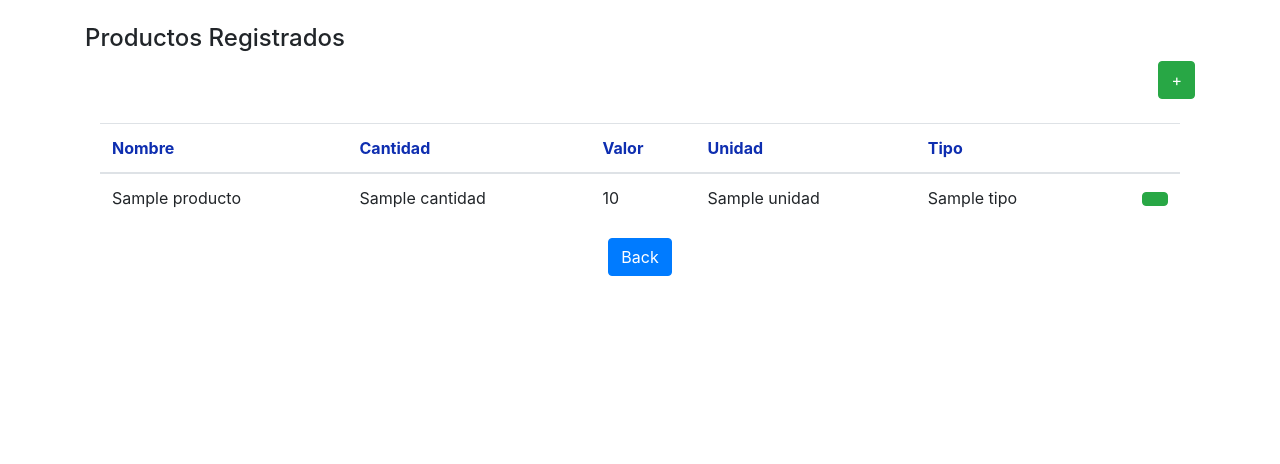
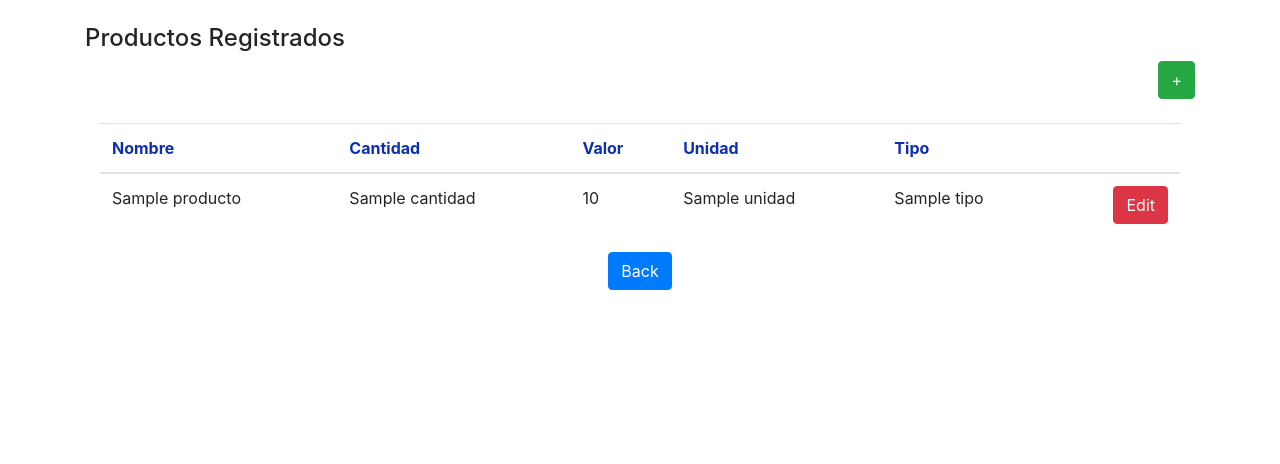
Before and after one commit to Lala341/IoTransit, a Django app: template productos/templates/Producto/productos.html in a window 1280 px wide. Shown: the part 111-575 px from the top of the page. Run offline with Django 3.2, Linux system fonts and the light colour scheme; the template is opened without the code that fills it: most values are stand-ins (such as "Sample title", 1, 10 or a date in 2020); some libraries are stand-ins or nearby versions.

Commit message:
correccionp

```diff
--- a/productos/templates/Producto/productos.html
+++ b/productos/templates/Producto/productos.html
@@ -49,9 +49,8 @@
                             <td>{{ producto.tipo }}</td>
                             <td>
                               <div style="text-align:right;">
-                                  <button type="button" class="btn btn-success waves-effect waves-light"
-                                          onClick=" window.location.href='/productoupdate/{{producto.id}}' " style="text-align:center;">
-                                          <span class="glyphicon .glyphicon-pencil"></span>
+                                  <button type="button" class="btn btn-danger waves-effect waves-light"
+                                          onClick=" window.location.href='/productoupdate/{{producto.id}}' " style="text-align:center;">Edit
                                   </button>
                               </div>
 
--- a/productos/views.py
+++ b/productos/views.py
@@ -44,9 +44,7 @@ def ProductoUpdate(request,pk):
         if form.is_valid():
             form.save()
             messages.add_message(request, messages.SUCCESS, 'Producto update successful')
-            return HttpResponseRedirect(reverse('productoUpdate'))
-        else:
-            print(form.errors)
+            return redirect(prodbus:ProductoList)
 
     context = {
         'form': form,
```
